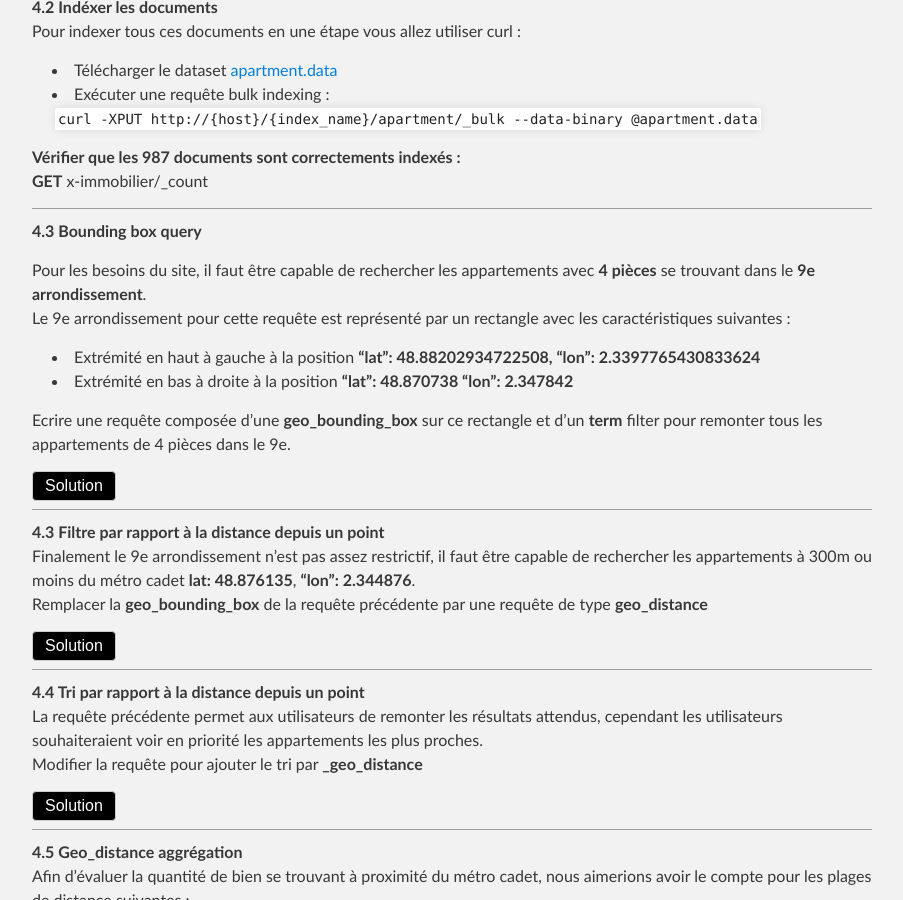
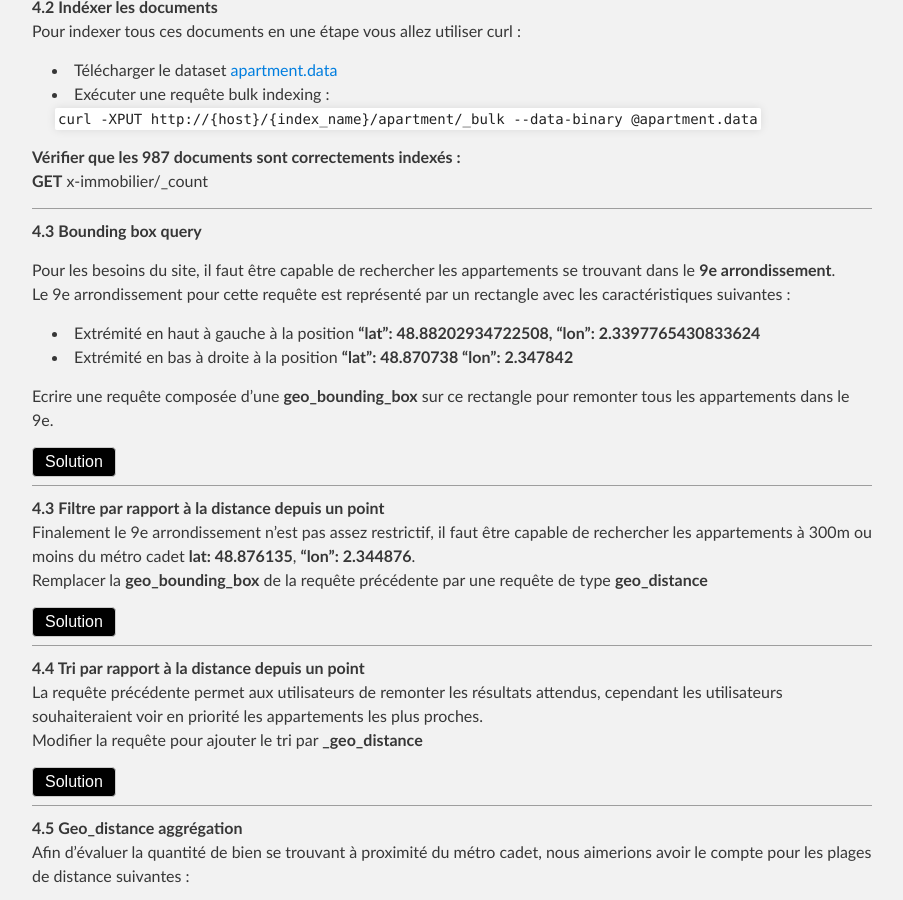
Before and after one commit to gegron/es-requests, a Jekyll site: the page built from index.md, in a window 1280 px wide and 900 px high, scrolled down 10469 px, cut to the strip 0-900 px from the top of the window. Shown: the whole strip, without its empty margins (188-1091 px from the left). Built offline with Jekyll 4.4.1, drawn with Linux system fonts in a browser that asks for light colours; nearby versions of some CDN libraries; some of the changed text lies outside the part shown; grey boxes are pictures that could not be loaded.

Commit message:
simplify geoloc exercice

```diff
--- a/index.md
+++ b/index.md
@@ -881,7 +881,7 @@ Voici un exemple :
 ---
 __4.1 Création de l'index__
 Créér l'index pour recevoir les documents avec le mapping ci-dessous.
-Le mapping n'aura plus besoin d'être modifier. Noter le mapping du champ location
+Le mapping n'aura plus besoin d'être modifié. Noter le mapping du champ location.
 
 ###### Attention,  pour cette partie, si vous utilisez le elasticsearch en ligne n'oubliez pas de changer le nom d'index __'x-immobilier'__ en __'votre-nom-x-immobilier'__ ######
 
@@ -935,12 +935,12 @@ Pour indexer tous ces documents en une étape vous allez utiliser curl :
 ---
 __4.3 Bounding box query__
 
-Pour les besoins du site, il faut être capable de rechercher les appartements avec __4 pièces__ se trouvant dans le __9e arrondissement__.
+Pour les besoins du site, il faut être capable de rechercher les appartements se trouvant dans le __9e arrondissement__.
 Le 9e arrondissement pour cette requête est représenté par un rectangle avec les caractéristiques suivantes :
  - Extrémité en haut à gauche à la position __"lat": 48.88202934722508, "lon": 2.3397765430833624__
  - Extrémité en bas à droite à la position __"lat": 48.870738  "lon": 2.347842__
 
-Ecrire une requête composée d'une __geo_bounding_box__ sur ce rectangle et d'un __term__ filter pour remonter tous les appartements de 4 pièces dans le 9e.
+Ecrire une requête composée d'une __geo_bounding_box__ sur ce rectangle pour remonter tous les appartements dans le 9e.
 <blockquote class = 'solution' markdown="1">
 
 GET x-immobilier/apartment/_search
@@ -963,12 +963,7 @@ GET x-immobilier/apartment/_search
             }
           }
         }
-      ],
-      "filter": {
-        "term": {
-          "nbOfRoom": 4
-        }
-      }
+      ]
     }
   }
 }
```
Also changed, not shown: other parts of index.md (+2 -2 lines).
